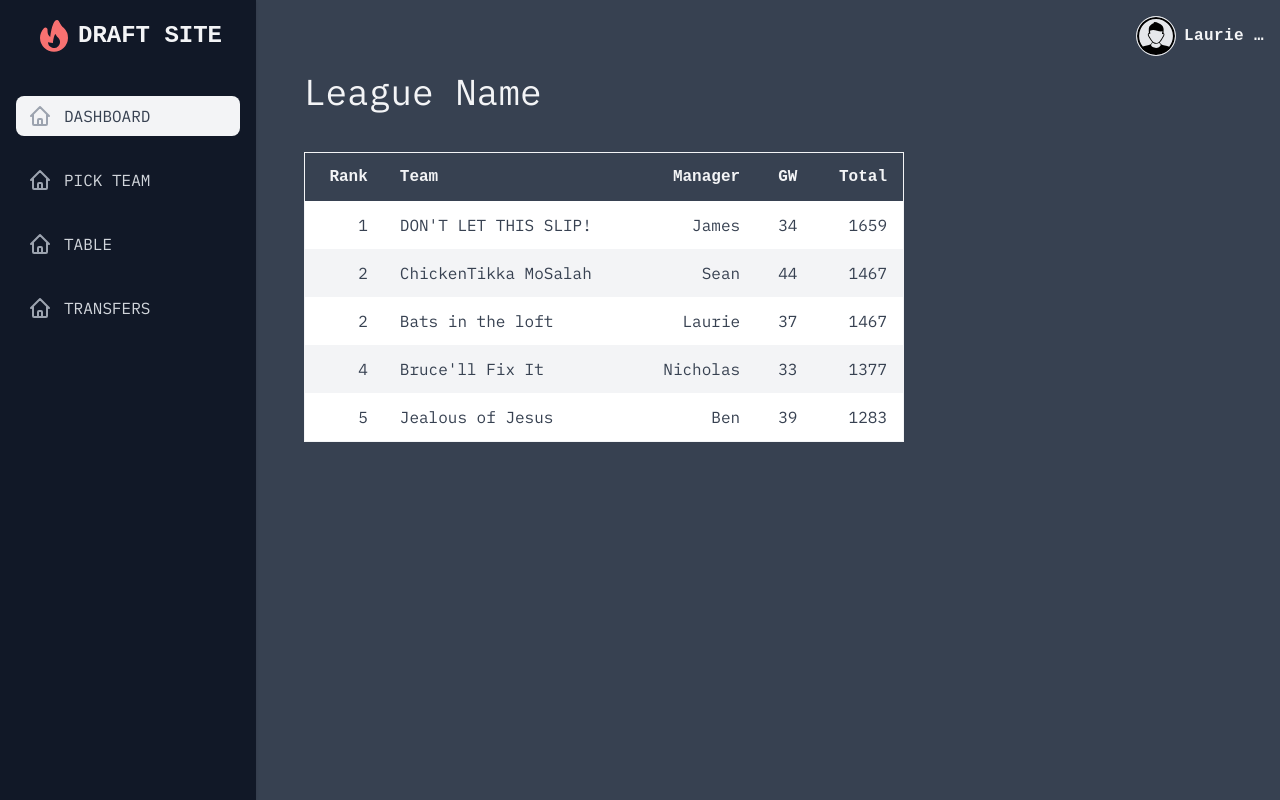
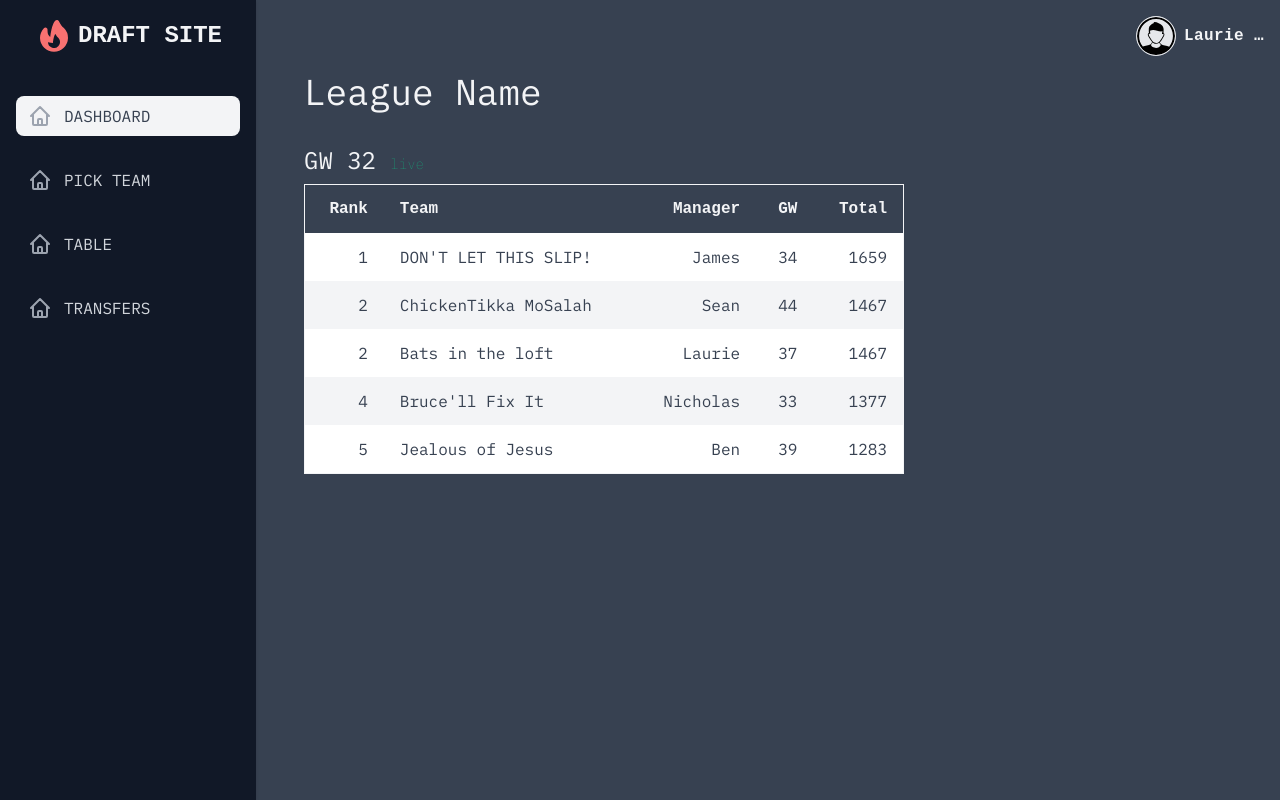
Before and after one commit to lpoulter1/draft-site-design, a React (Vite) app: page / in a window 1280 px wide. Built offline with nearby package versions, Linux system fonts and the light colour scheme; a web font is replaced by a local one.

Commit message:
add GW title

```diff
--- a/src/App.jsx
+++ b/src/App.jsx
@@ -43,7 +43,7 @@ const managerData = {
 
 function ManagerTable() {
   return (
-    <table className="text-right border border-gray-100 table-auto w-[600px] h-2/4 mt-10 ">
+    <table className="text-right border border-gray-100 table-auto w-[600px] h-2/4">
       <thead className="text-gray-100 bg-gray-700">
         <tr>
           <th className="px-4 py-3 ">Rank</th>
@@ -202,8 +202,12 @@ function App() {
         </header>
 
         <div className="container px-6 mx-auto md:px-10 lg:px-12">
-          <div className="text-gray-100">
-            <h2 className="text-4xl">League Name</h2>
+          <div className="text-gray-100 ">
+            <h2 className="mb-8 text-4xl">League Name</h2>
+            <h3 className="mb-2 text-2xl">
+              GW 32{" "}
+              <span className="text-sm font-thin text-emerald-500">live</span>
+            </h3>
           </div>
           <div className="flex h-full text-gray-700">
             <ManagerTable />
```
